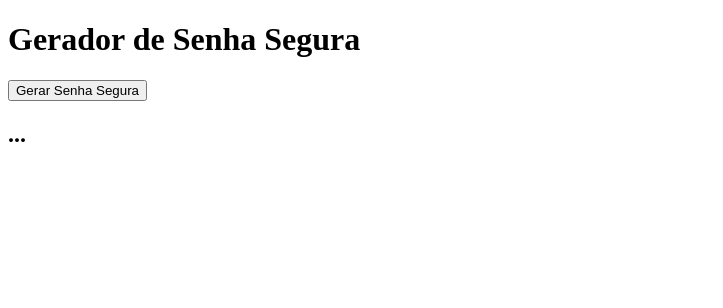
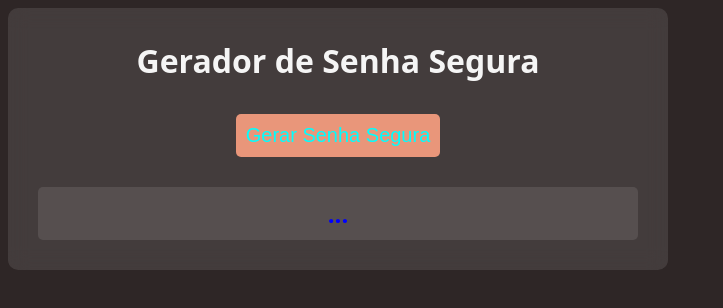
Before and after one commit to MauricioMartiniJunior/modulo-front-end, a website built with Vite: page index.html in a window 1280 px wide. Shown: the whole page, without its empty margins (0-723 px from the left). Built offline with nearby package versions, Linux system fonts and the light colour scheme.

Commit message:
dando funcionalidade e estilizando a aplicação

```diff
--- a/index.html
+++ b/index.html
@@ -1,5 +1,5 @@
 <!DOCTYPE html>
-<html lang="en">
+<html lang="pt-br">
 <head>
     <meta charset="UTF-8">
     <meta http-equiv="X-UA-Compatible" content="IE=edge">
@@ -7,9 +7,11 @@
     <title>Gerador de  Senha Segura</title>
 </head>
 <body>
-    <h1>Gerador de Senha Segura</h1>
-    <button>Gerar Senha Segura</button>
-    <h2>...</h2>
-    <script src="/src/main.js" type="module"></script>
+    <main>
+        <h1>Gerador de Senha Segura</h1>
+        <button>Gerar Senha Segura</button>
+        <h2>...</h2>
+        <script src="/src/main.js" type="module"></script>
+    </main>
 </body>
 </html>
--- a/package.json
+++ b/package.json
@@ -10,7 +10,7 @@
   "author": "",
   "license": "ISC",
   "dependencies": {
-    "nanoid": "^4.0.0",
+    "nanoid": "^4.0.1",
     "vite": "^4.0.4"
   },
   "type": "module"
--- a/src/main.js
+++ b/src/main.js
@@ -1,3 +1,10 @@
 import { nanoid } from "nanoid";
+import './style.css';
 
-console.log(nanoid());
+const btn = document.querySelector('button');
+const display = document.querySelector('h2');
+
+btn.addEventListener('click', () => {
+    let numero = nanoid()
+    display.innerHTML= numero;
+})
--- /dev/null
+++ b/src/style.css
@@ -0,0 +1,38 @@
+body {
+    background-color: rgb(46, 38, 38);
+    color: whitesmoke;
+    font-family: system-ui, -apple-system, BlinkMacSystemFont, 'Segoe UI',
+    Roboto, Oxygen, Ubuntu, Cantarell, 'Open Sans', 'Helvetica Neue', sans-serif;
+    text-align: center;
+    flex-direction: column;
+    justify-content: center;
+    min-height: 100vh;
+}
+
+main {
+    background-color: rgba(255,255,255,0.1);
+    max-width: 600px;
+    border-radius: 10px;
+    padding:10px 30px;
+    backdrop-filter: blur(10px);
+    -webkit-backrop-filter: blur(10px);
+}
+
+button {
+    background-color:darksalmon;
+    border:0 none;
+    color:aqua;
+    padding:10px;
+    margin: 10px;
+    font-size: 20px;
+    border-radius: 5px;
+    cursor: pointer;
+
+}
+
+h2{
+    background-color:rgba(255,255,255,0.1);
+    color:blue;
+    border-radius:5px;
+    padding: 10px;
+ }
```
Also changed, not shown: 1 other file.
